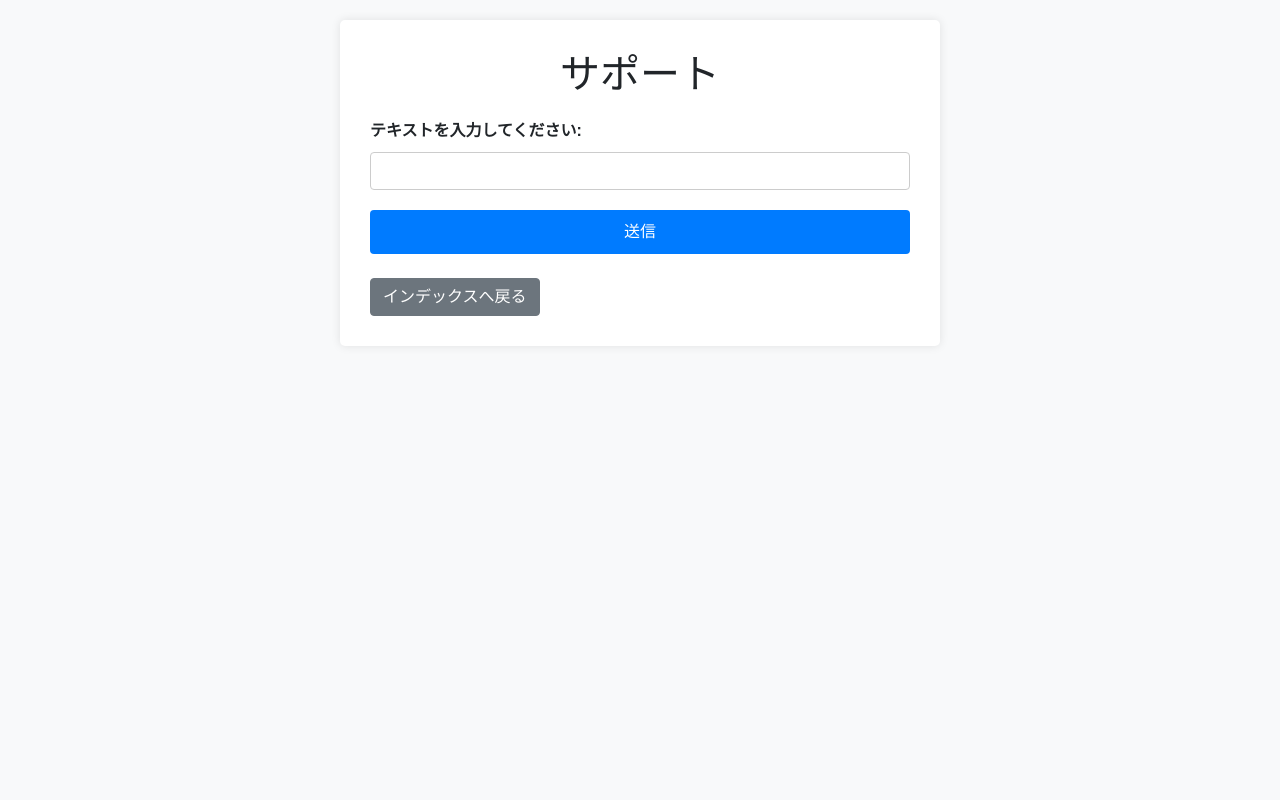
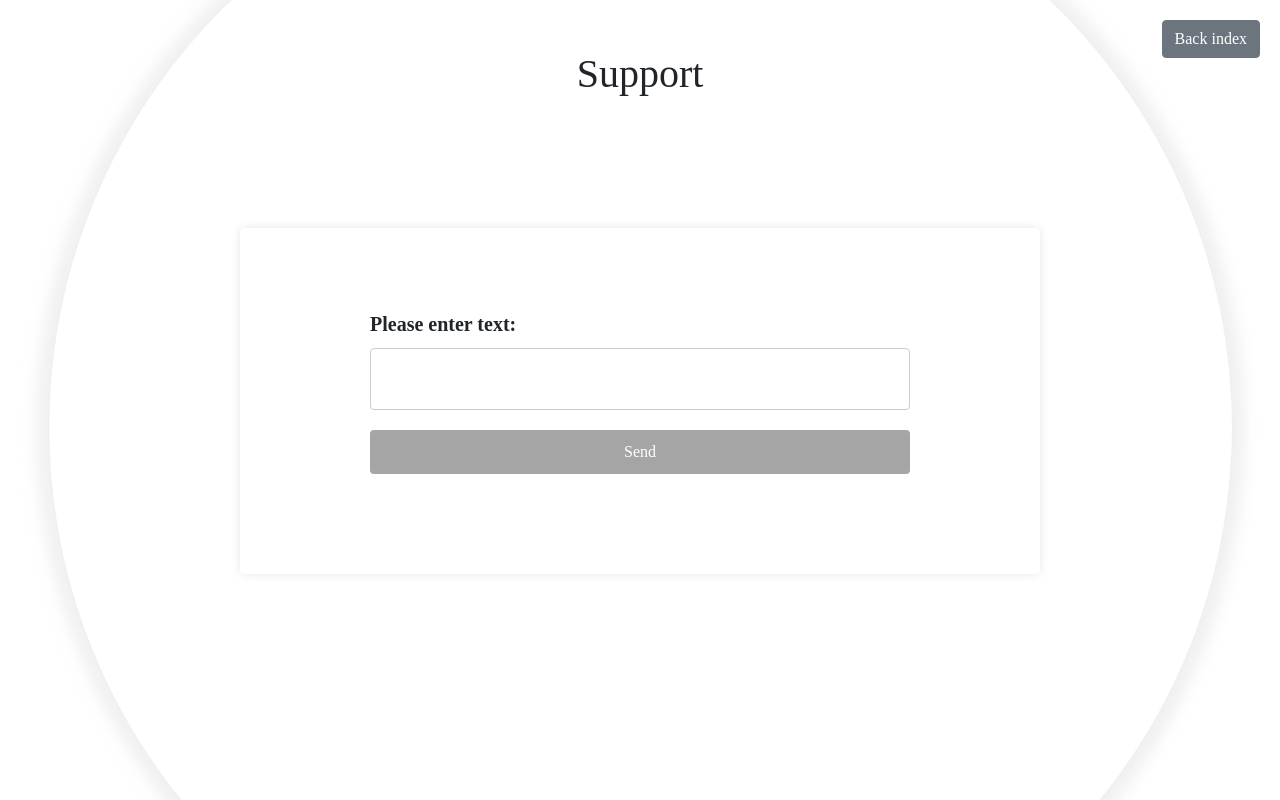
Before and after one commit to yukibusi/technical_assistant, a Django app: page /support/ in a window 1280 px wide. Run offline with Django 5.2, Linux system fonts and the light colour scheme; a user stored in the database is signed in; some libraries are stand-ins or nearby versions.

Commit message:
update support.html

```diff
--- a/technical_assistant_project/templates/support.html
+++ b/technical_assistant_project/templates/support.html
@@ -7,24 +7,39 @@
     <link rel="stylesheet" href="https://stackpath.bootstrapcdn.com/bootstrap/4.5.2/css/bootstrap.min.css">
     <style>
         body {
-            font-family: Arial, sans-serif;
+            background-image: url(../static/images/index.png);
+            background-position: center center;
+            background-repeat: no-repeat;
+            background-attachment: fixed;
+            background-size: cover;
+            background-color: #464646;
+
+            font-family: Yu Gothic UI Semibold;
             line-height: 1.6;
-            background-color: #f8f9fa;
-            padding: 20px;
+            background-color: #f0f0f0;
+            padding: 50px;
         }
         .container {
+            max-width: 800px;
+            margin: 130px auto;
+            background-color: #fff;
+            padding: 50px;
+            border-radius: 5px;
+            box-shadow: 0 0 10px rgba(0,0,0,0.1);
+        }
+        h1 {
+            text-align: center;
+            margin-bottom: 40px;
+        }
+        h2 {
+            font-size: 20px;
+        }
+        form {
             max-width: 600px;
             margin: 0 auto;
             background-color: #fff;
             padding: 30px;
             border-radius: 5px;
-            box-shadow: 0 0 10px rgba(0,0,0,0.1);
-        }
-        h1 {
-            text-align: center;
-            margin-bottom: 20px;
-        }
-        form {
             margin-bottom: 20px;
         }
         .form-group {
@@ -32,10 +47,11 @@
         }
         label {
             font-weight: bold;
+            font-size: 20px;
         }
         input[type="text"] {
             width: 100%;
-            padding: 10px;
+            padding: 30px;
             font-size: 16px;
             border: 1px solid #ccc;
             border-radius: 4px;
@@ -45,21 +61,22 @@
             width: 100%;
             padding: 10px;
             font-size: 16px;
-            background-color: #007bff;
+            background-color: #A5A5A5;
             color: #fff;
             border: none;
             border-radius: 4px;
             cursor: pointer;
         }
         button[type="submit"]:hover {
-            background-color: #0056b3;
+            background-color: #007bff;
         }
         .result {
-            margin-top: 20px;
-            border: 1px solid #ccc;
-            padding: 10px;
+            margin: 0 auto;
+            padding: 15px;
             border-radius: 4px;
             background-color: #f0f0f0;
+            width: 78%;
+            font-size: 16px;
         }
         .link-right {
             position: absolute;
@@ -69,32 +86,29 @@
     </style>
 </head>
 <body>
+    <h1>Support</h1>
     <div class="container">
-        <h1>サポート</h1>
-
         <!-- フォーム -->
         <form method="post">
             {% csrf_token %}
             <div class="form-group">
-                <label for="input_text">テキストを入力してください:</label>
+                <label for="input_text">Please enter text:</label>
                 <input type="text" id="input_text" name="input_text" class="form-control">
             </div>
-            <button type="submit" class="btn btn-primary">送信</button>
+            <button type="submit" class="btn btn-primary">Send</button>
         </form>
 
         <!-- 入力されたテキストを表示 -->
         {% if input_text %}
         <div class="result">
-            <h3>解答:</h3>
+            <h2>Anwer:</h2>
             <p>{{ input_text }}</p>
         </div>
         {% endif %}
+    </div>
 
-        <!-- インデックスへのリンク -->
-        <div class="mt-4">
-            <a href="{% url 'index' %}" class="btn btn-secondary">インデックスへ戻る</a>
-        </div>
-    </div>
+    <!-- 右上のリンク -->
+    <a href="{% url 'index' %}" class="btn btn-secondary link-right">Back index</a>
 
     <!-- Bootstrap JavaScript -->
     <script src="https://stackpath.bootstrapcdn.com/bootstrap/4.5.2/js/bootstrap.min.js"></script>
```
